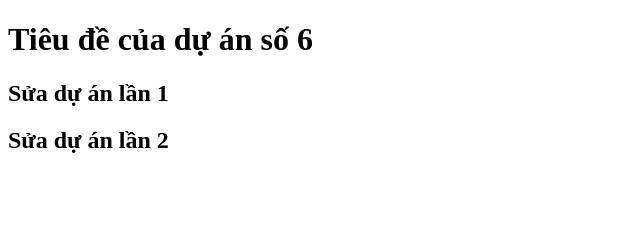
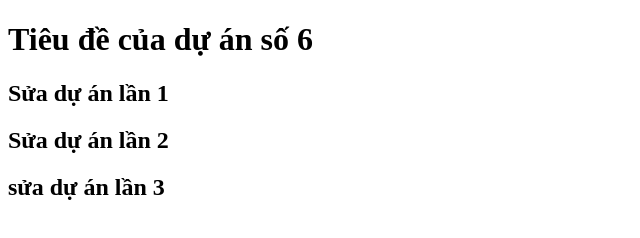
Before and after one commit to caosangthinkpad/d-n-6, a plain HTML site: page index.html in a window 1280 px wide. Shown: the whole page, without its empty margins (0-640 px from the left). Drawn offline with Linux system fonts and the light colour scheme.

Commit message:
sửa dự án lần 3

```diff
--- a/index.html
+++ b/index.html
@@ -9,5 +9,6 @@
     <h1>Tiêu đề của dự án số 6</h1>
     <h2>Sửa dự án lần 1</h2>
     <h2>Sửa dự án lần 2</h2>
+    <h2>sửa dự án lần 3</h2>
 </body>
 </html>
```
